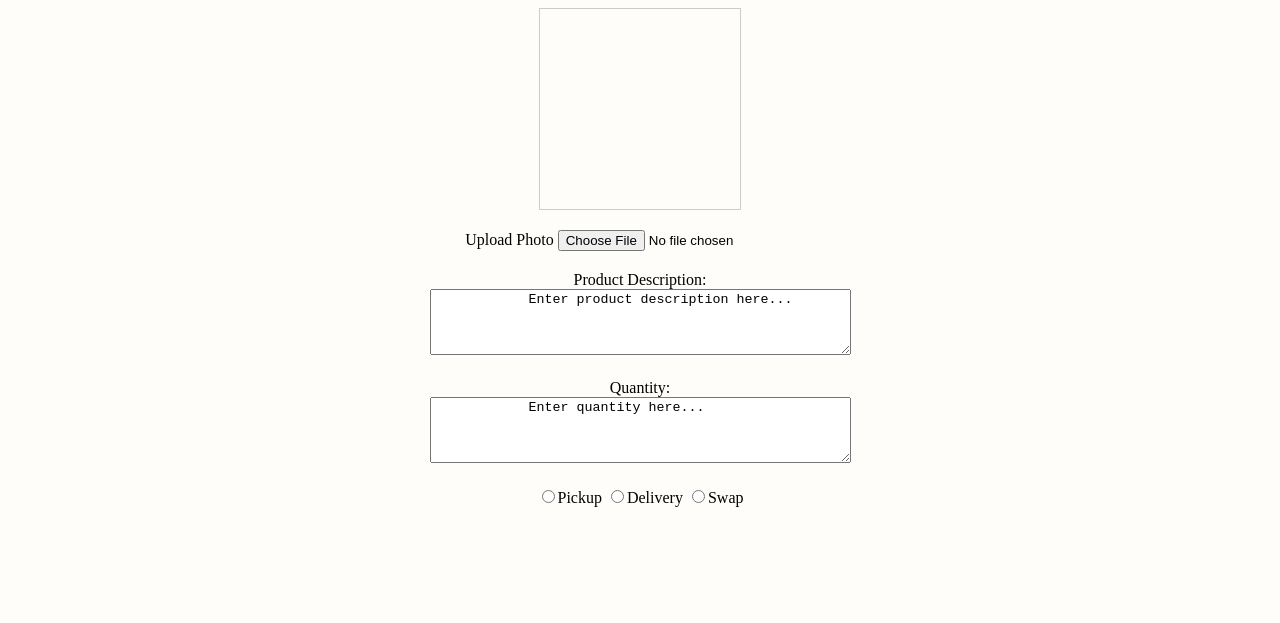
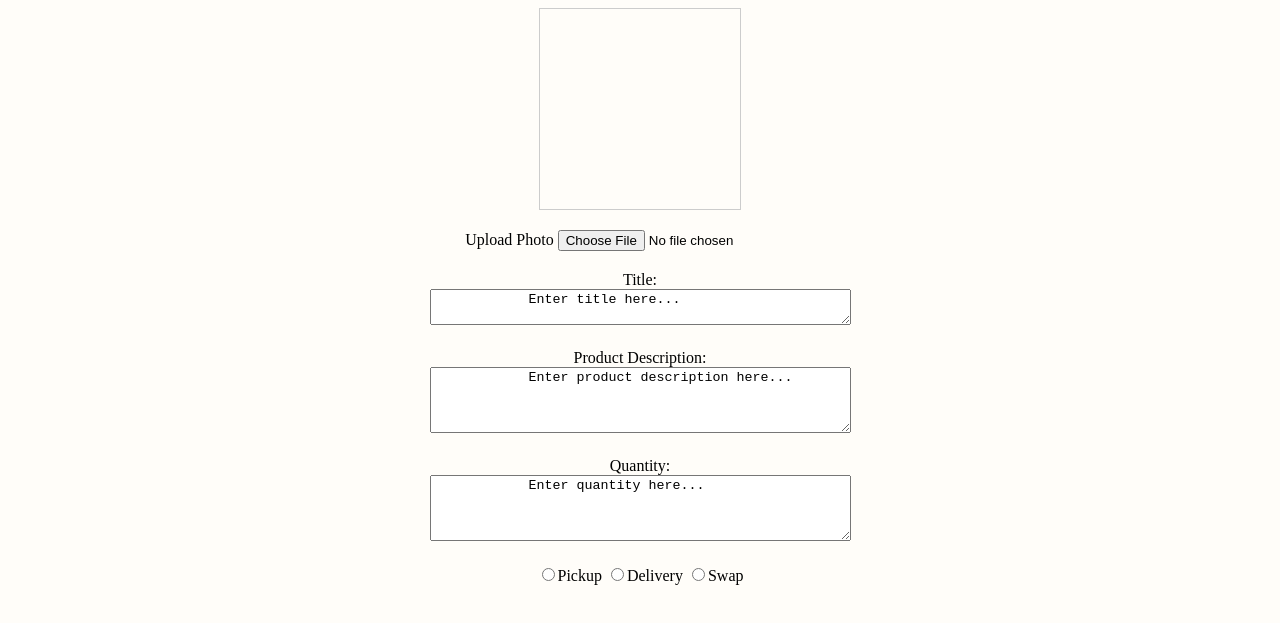
Before and after one commit to alessiacodes/CommunityHarvest, a plain HTML site: page Frontend/donate.html in a window 1280 px wide. Shown: the part 165-788 px from the top of the page. Drawn offline with Linux system fonts and the light colour scheme.

Commit message:
added title fill-in box

```diff
--- a/Frontend/donate.css
+++ b/Frontend/donate.css
@@ -42,6 +42,11 @@
     margin-top: 10px
 }
 
+.title{
+    margin-top: 20px;
+    text-align: center;
+}
+
 .description{
     margin-top: 20px;
     text-align: center;
--- a/Frontend/donate.html
+++ b/Frontend/donate.html
@@ -32,6 +32,14 @@
         </div>
       </div>
 
+    <div class="title">
+        <label for="freeform">Title:</label>
+        <br>
+        <textarea id="freeform" name="freeform" rows="2" cols="50">
+            Enter title here...
+        </textarea>
+    </div>
+
     <div class="description">
         <label for="freeform">Product Description:</label>
         <br>
```
